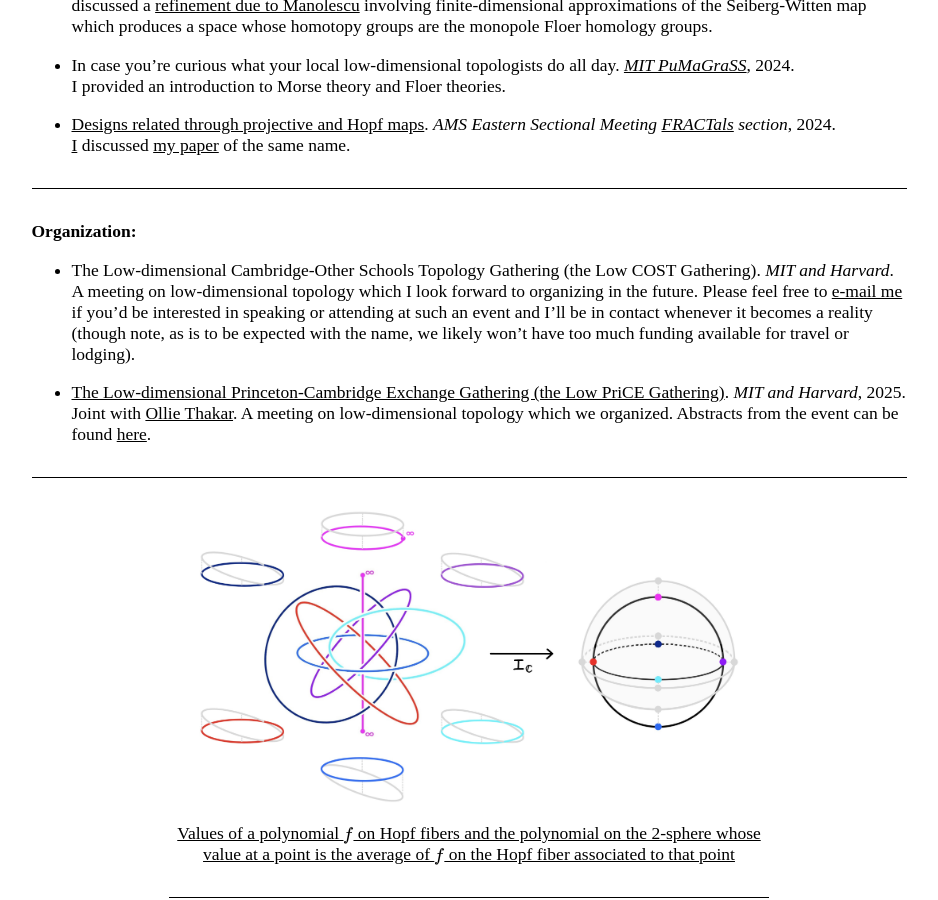
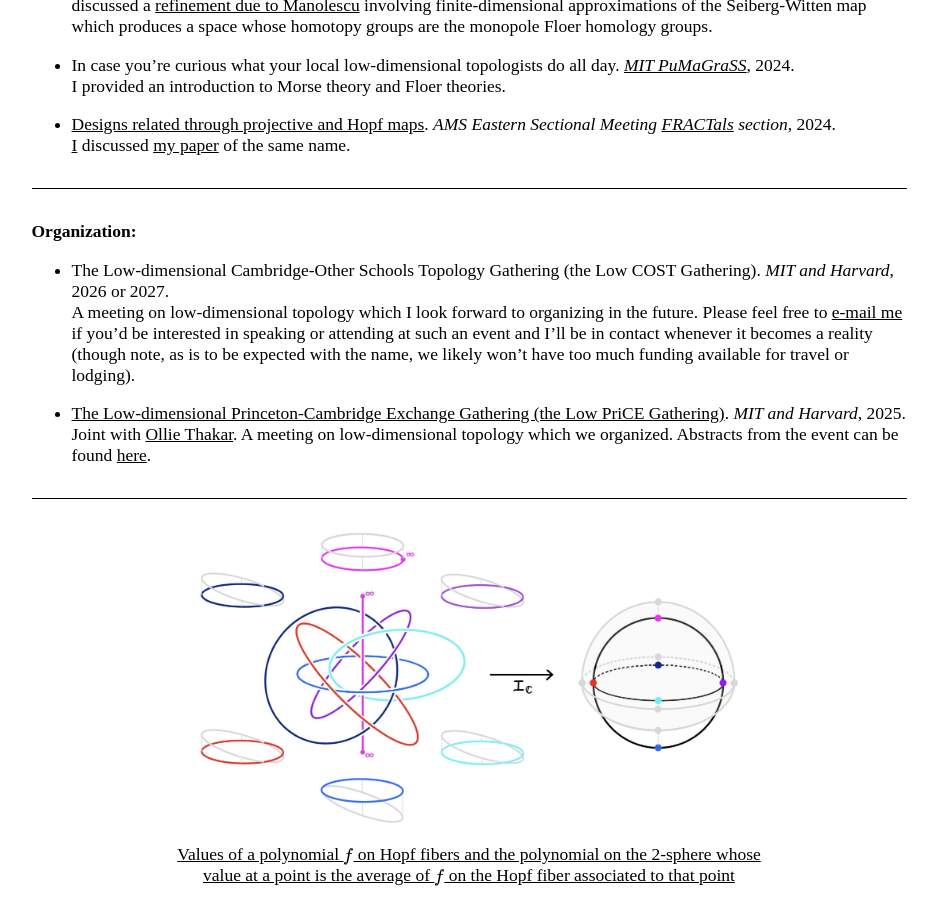
Before and after one commit to AyodejiLindblad/AyodejiLindblad.github.io, a Jekyll site: the page built from index.md, in a window 1280 px wide and 900 px high, scrolled down 1880 px. Shown: the whole window, without its empty margins (171-1109 px from the left). Built offline with Jekyll 4.4.1, drawn with Linux system fonts in a browser that asks for light colours; some web fonts are replaced.

Commit message:
Added dates

```diff
--- a/index.md
+++ b/index.md
@@ -97,7 +97,7 @@ Joint with [Enrico Colón](https://www.math.harvard.edu/people/colon-enrico/), [
 <div id="organization" class="toc-jump"></div>
 **Organization:**
 
-* The Low-dimensional Cambridge-Other Schools Topology Gathering (the Low COST Gathering). *MIT and Harvard*.
+* The Low-dimensional Cambridge-Other Schools Topology Gathering (the Low COST Gathering). *MIT and Harvard*, 2026 or 2027.
     A meeting on low-dimensional topology which I look forward to organizing in the future. Please feel free to [e-mail me](mailto:my_first_name@mit.edu) if you'd be interested in speaking or attending at such an event and I'll be in contact whenever it becomes a reality (though note, as is to be expected with the name, we likely won't have too much funding available for travel or lodging).
 
 * [The Low-dimensional Princeton-Cambridge Exchange Gathering (the Low PriCE Gathering)](https://sites.google.com/view/ayodeji-lowpricegathering/home). *MIT and Harvard*, 2025.
```
